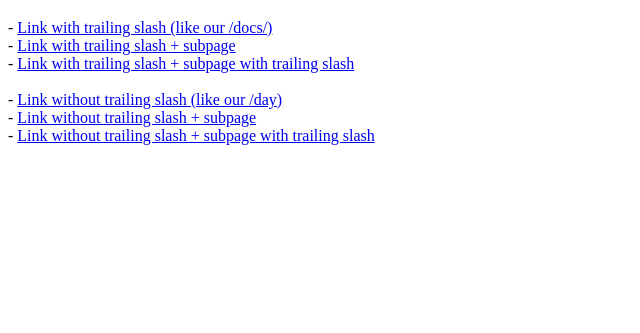
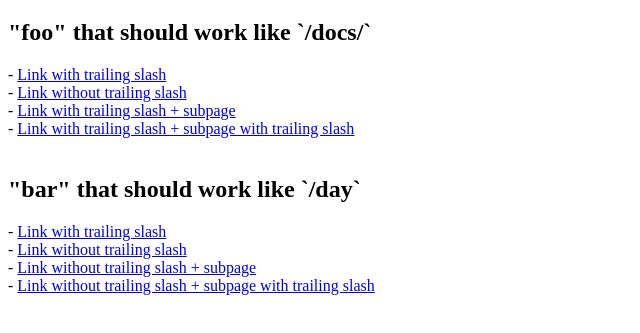
Before and after one commit to janpio/vercel-proj1, a plain HTML site: page index.html in a window 1280 px wide. Shown: the part 61-394 px from the top of the page, without its empty margins (0-640 px from the left). Drawn offline with Linux system fonts and the light colour scheme.

Commit message:
Update index.html

```diff
--- a/index.html
+++ b/index.html
@@ -4,12 +4,17 @@
 
 <h1>Proj 1</h1>
 
-- <a href="/foo/">Link with trailing slash (like our /docs/)</a><br>
+ <h2>"foo" that should work like `/docs/`</h2>
+- <a href="/foo/">Link with trailing slash</a><br>
+- <a href="/foo/">Link without trailing slash</a><br>
 - <a href="/foo/subpage.html">Link with trailing slash + subpage</a><br>
 - <a href="/foo/subpage.html/">Link with trailing slash + subpage with trailing slash</a><br>
 
 <br>
-- <a href="/bar">Link without trailing slash (like our /day)</a><br>
+
+<h2>"bar" that should work like `/day`</h2>
+- <a href="/bar/">Link with trailing slash</a><br>
+- <a href="/bar">Link without trailing slash</a><br>
 - <a href="/bar/subpage.html">Link without trailing slash + subpage</a><br>
 - <a href="/bar/subpage.html/">Link without trailing slash + subpage with trailing slash</a><br>
 
```
